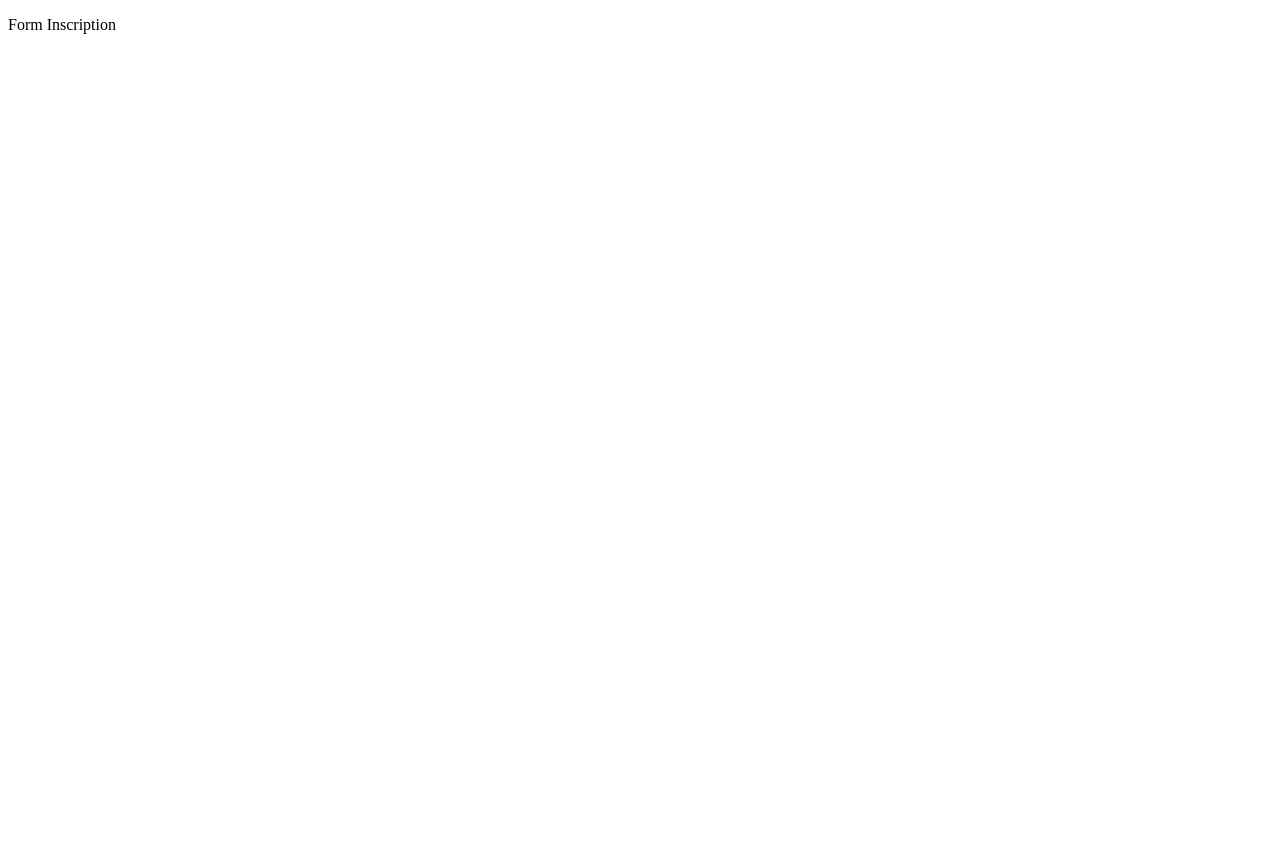
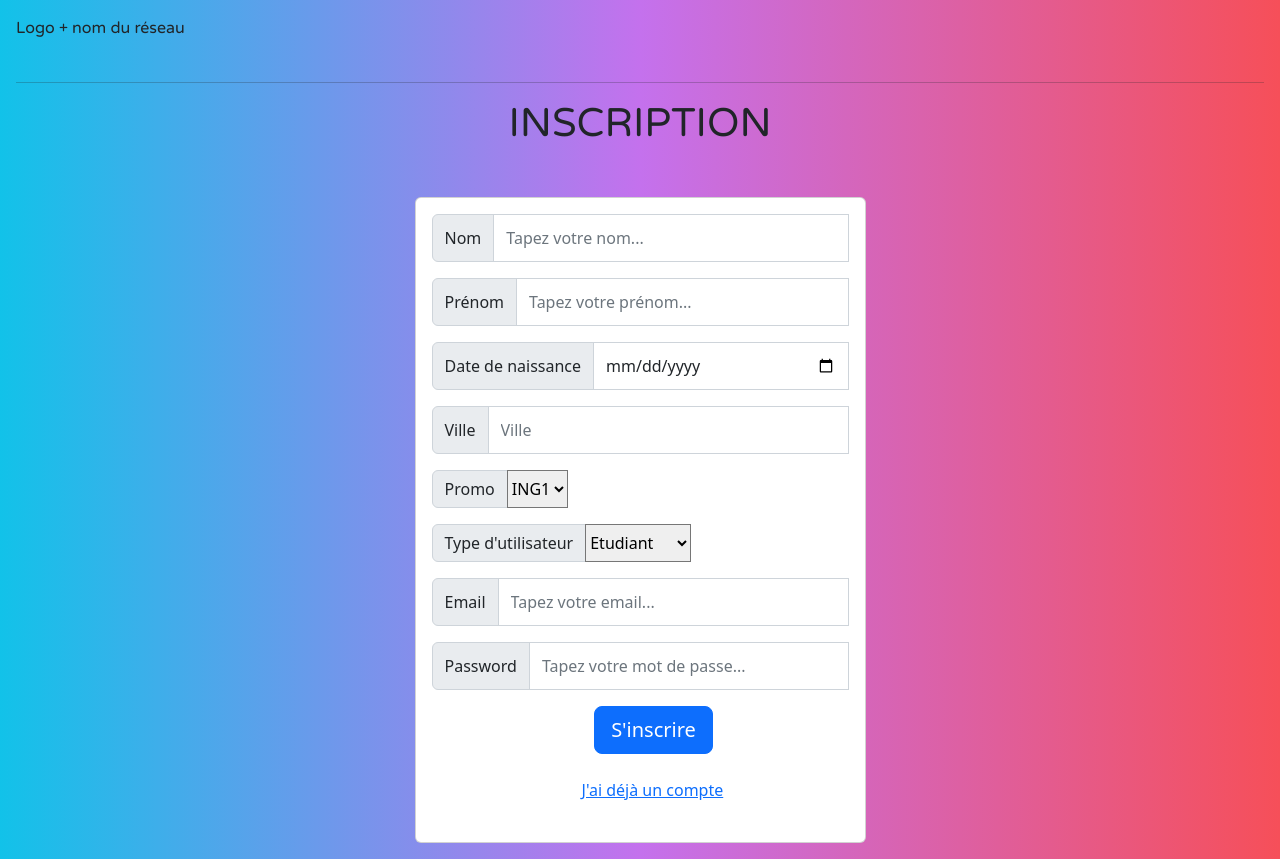
Before and after one commit to rayanejr/ECEbook, a plain HTML site: page views/form_inscription.html in a window 1280 px wide. Before the commit the page ends 800 px from the top, so only its background shows below. Drawn offline with nearby package versions, Linux system fonts and the light colour scheme.

Commit message:
push form inscription

```diff
--- /dev/null
+++ b/style/style_form_inscription.css
@@ -0,0 +1,10 @@
+@import url('https://fonts.googleapis.com/css2?family=Varela+Round&display=swap');
+
+nav, h1 {
+    height: 50px;
+    font-family: 'Varela Round';
+}
+
+body {
+    background-image: linear-gradient(to right, #12c2e9, #c471ed, #f64f59);
+}
--- a/views/form_inscription.html
+++ b/views/form_inscription.html
@@ -4,11 +4,91 @@
     <meta charset="UTF-8">
     <meta http-equiv="X-UA-Compatible" content="IE=edge">
     <meta name="viewport" content="width=device-width, initial-scale=1.0">
+    <link rel="stylesheet" href="../style/style_form_inscription.css" />
+    <link href="https://cdn.jsdelivr.net/npm/bootstrap@5.2.2/dist/css/bootstrap.min.css" rel="stylesheet" integrity="sha384-Zenh87qX5JnK2Jl0vWa8Ck2rdkQ2Bzep5IDxbcnCeuOxjzrPF/et3URy9Bv1WTRi" crossorigin="anonymous">
     <title>Inscription</title>
 </head>
-<body>
+<body class="p-3 m-0 border-0 bd-example">
     <nav>
-        <p>Form Inscription</p>
+        <p>Logo + nom du réseau</p>
     </nav>
+    <hr>
+    <h1 class="text-dark text-center">INSCRIPTION</h1>
+    <form action=" ">
+        <div class="container mt-5">
+            <div class="row">
+                <div class="col-sm-5 m-auto">
+                     <div class="card">
+                        <div class="card-body">
+                            <div class="form-group mb-3">
+                                <div class="input-group input-group mb-3 w-100 flex-nowrap">
+                                    <span class="input-group-text">Nom</span>
+                                    <input class="form-control" type="text" name="nom" placeholder="Tapez votre nom..." required><br><br>
+                                </div>
+                            </div>
+                            <div class="form-group mb-3">
+                                <div class="input-group input-group mb-3 w-100 flex-nowrap">
+                                    <span class="input-group-text">Prénom</span>
+                                    <input class="form-control" type="text" name="prenom" placeholder="Tapez votre prénom..." required><br><br>
+                                </div>
+                            </div>
+                            <div class="form-group mb-3">
+                                <div class="input-group input-group mb-3 w-100 flex-nowrap">
+                                    <span class="input-group-text">Date de naissance</span>
+                                    <input class="form-control" type="date" name="naissance" placeholder="Date" required><br><br>
+                                </div>
+                            </div>
+                            <div class="form-group mb-3">
+                                <div class="input-group input-group mb-3 w-100 flex-nowrap">
+                                    <span class="input-group-text">Ville</span>
+                                    <input class="form-control" type="text" name="ville" placeholder="Ville" required><br><br>
+                                </div>
+                            </div>
+                            <div class="form-group mb-3">
+                                <div class="input-group input-group mb-3 w-100 flex-nowrap">
+                                    <span class="input-group-text">Promo</span>
+                                    <select name="custom-select mr-sm-2" id="inlineFormCustomSelect">
+                                        <option value="1">ING1</option>
+                                        <option value="2">ING2</option>
+                                        <option value="3">ING3</option>
+                                        <option value="4">ING4</option>
+                                        <option value="5">ING5</option>
+                                        <option value="6">B1</option>
+                                        <option value="7">B2</option>
+                                        <option value="8">B3</option>
+                                        <option value="9">M1</option>
+                                        <option value="10">M2</option>
+                                    </select>
+                                </div>
+                            </div>
+                            <div class="form-group mb-3">
+                                <div class="input-group input-group mb-3 w-100 flex-nowrap">
+                                    <span class="input-group-text">Type d'utilisateur</span>
+                                    <select name="custom-select mr-sm-2" id="inlineFormCustomSelect">
+                                        <option value="1">Etudiant</option>
+                                        <option value="2">Enseignant</option>
+                                    </select>
+                                </div>
+                            </div>
+                            <div class="form-group mb-3">
+                                <div class="input-group input-group mb-3 w-100 flex-nowrap">
+                                    <span class="input-group-text">Email</span>
+                                    <input class="form-control" type="email" name="email" placeholder="Tapez votre email..." required><br><br>
+                                </div>
+                            </div>
+                            <div class="form-group mb-3">
+                                <div class="input-group input-group mb-3 w-100 flex-nowrap">
+                                    <span class="input-group-text">Password</span>
+                                    <input class="form-control" type="password" name="motdepasse" placeholder="Tapez votre mot de passe..." minlength="10"><br><br>
+                                </div>
+                            </div>
+                            <input class="btn btn-primary btn-lg" style="margin-left: 39%;" type="submit" value="S'inscrire"><br><br>
+                            <a href="connexion.html" style="margin-left: 36%;">J'ai déjà un compte</a><br><br>
+                        </div>
+                     </div>
+                </div>
+            </div>
+        </div>
+    </form>
 </body>
 </html>
```
